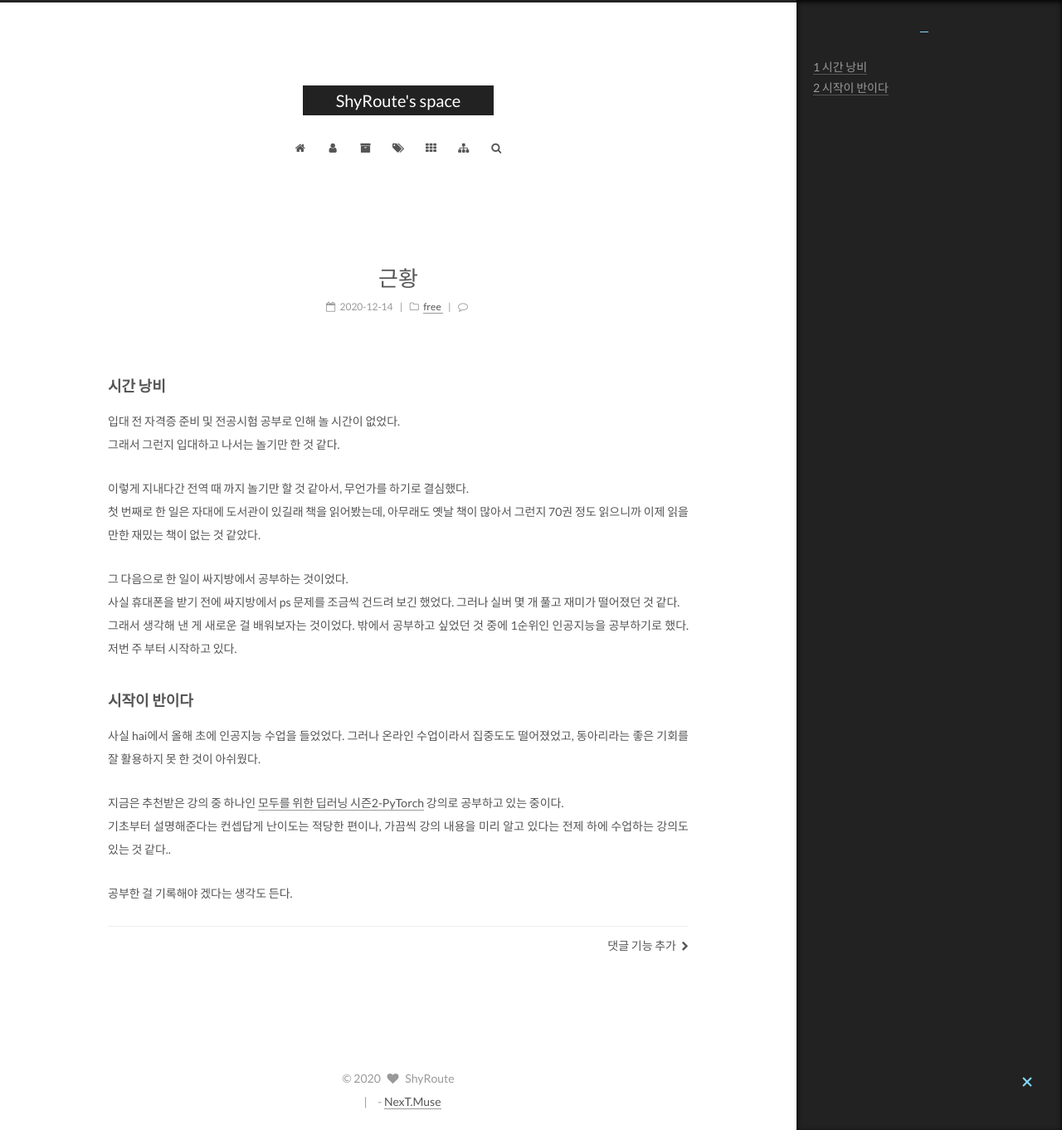
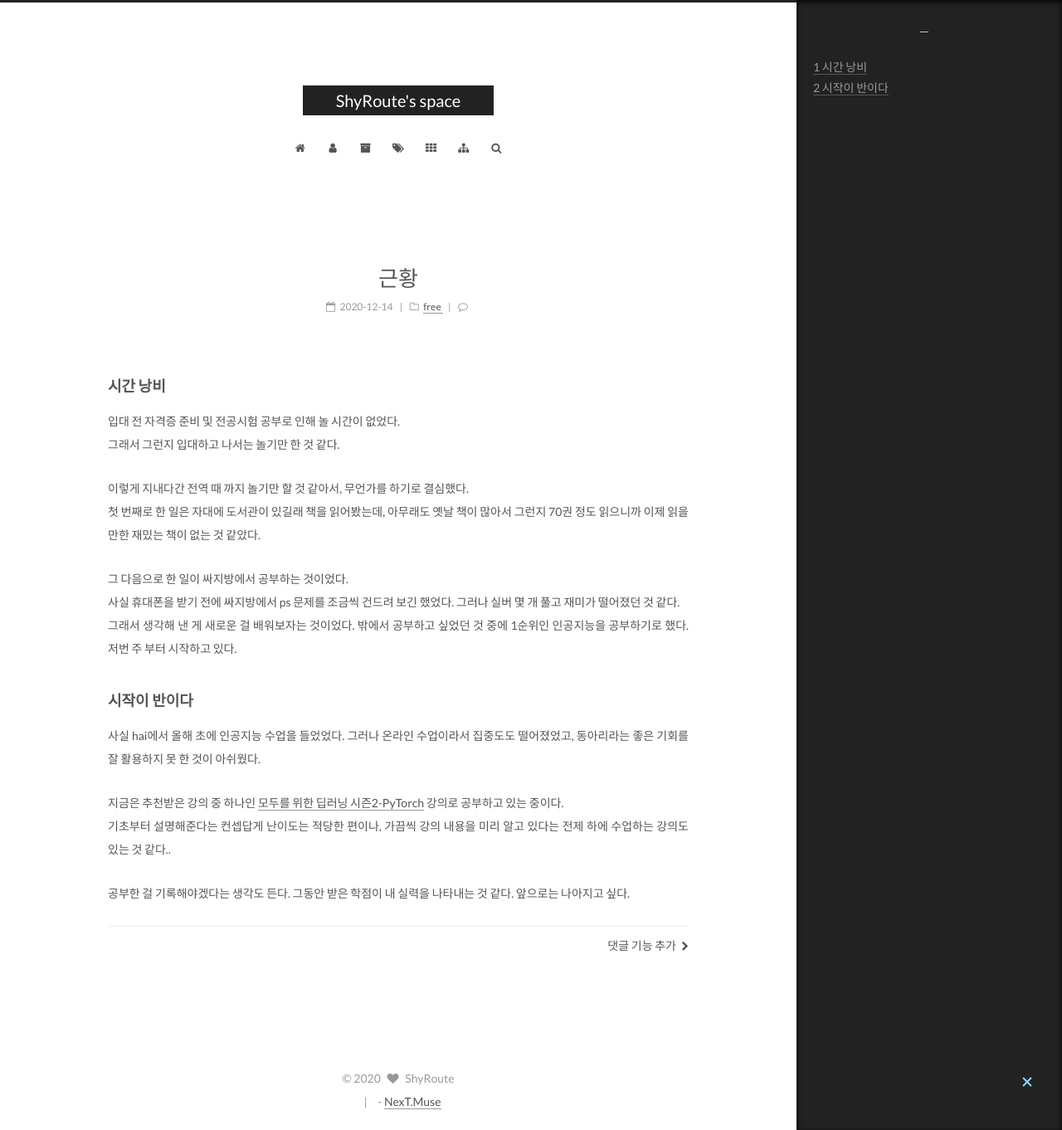
Before and after one commit to ShyRoute/ShyRoute.github.io, a Jekyll site: the page built from _posts/2020-12-14-Helloworld.md, in a window 1280 px wide and 1362 px high. Shown: the whole window at 83% size. Built offline with Jekyll 4.4.1, drawn with Linux system fonts in a browser that asks for light colours; comment, search, counter and statistics services are not loaded.

Commit message:
Update 2020-12-14-Helloworld.md

```diff
--- a/_posts/2020-12-14-Helloworld.md
+++ b/_posts/2020-12-14-Helloworld.md
@@ -23,4 +23,4 @@ tags:
 지금은 추천받은 강의 중 하나인 [모두를 위한 딥러닝 시즌2-PyTorch](https://www.youtube.com/playlist?list=PLQ28Nx3M4JrhkqBVIXg-i5_CVVoS1UzAv) 강의로 공부하고 있는 중이다.<br>
 기초부터 설명해준다는 컨셉답게 난이도는 적당한 편이나, 가끔씩 강의 내용을 미리 알고 있다는 전제 하에 수업하는 강의도 있는 것 같다..
 
-공부한 걸 기록해야 겠다는 생각도 든다.
+공부한 걸 기록해야겠다는 생각도 든다. 그동안 받은 학점이 내 실력을 나타내는 것 같다. 앞으로는 나아지고 싶다.
```
